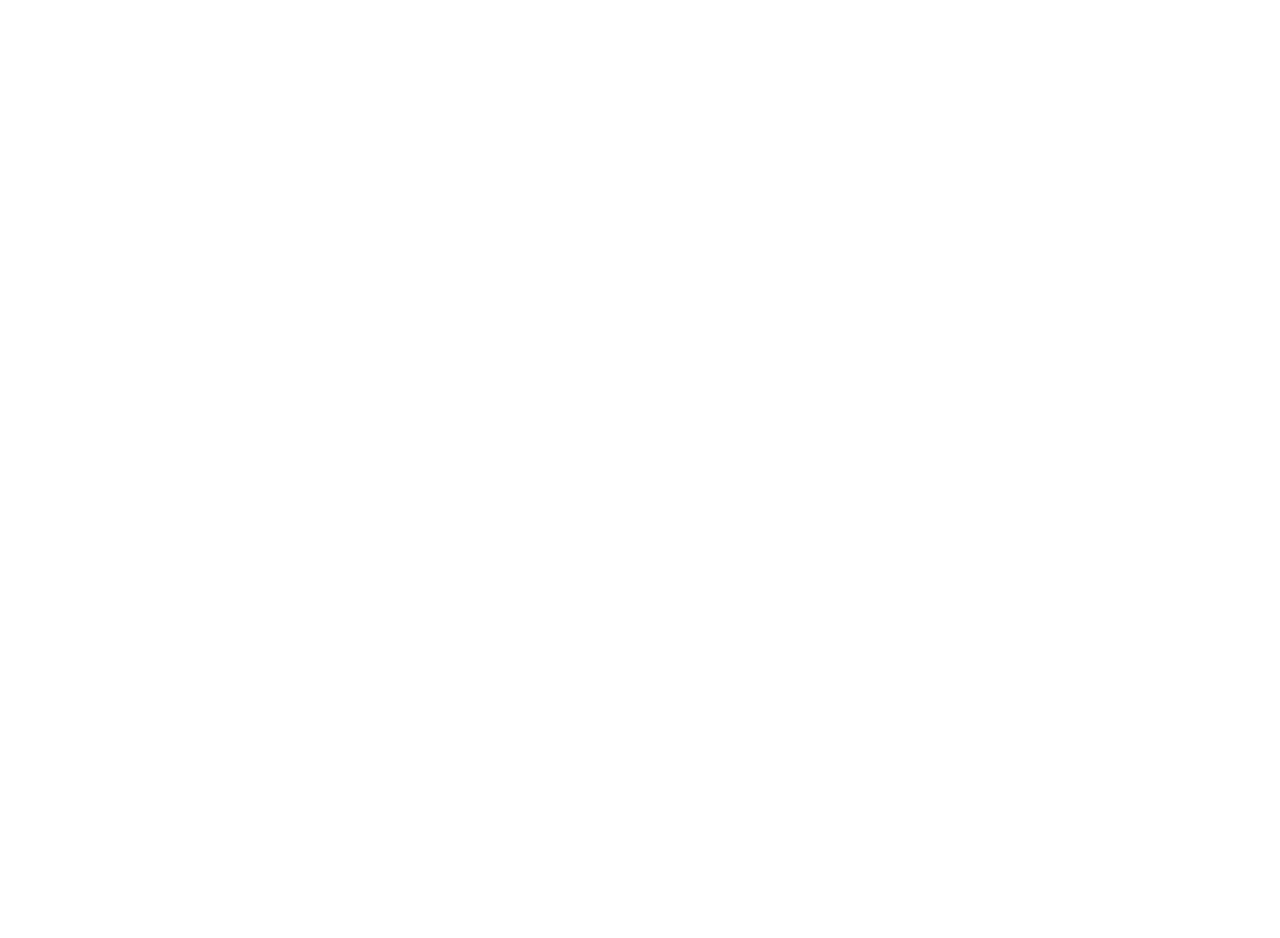
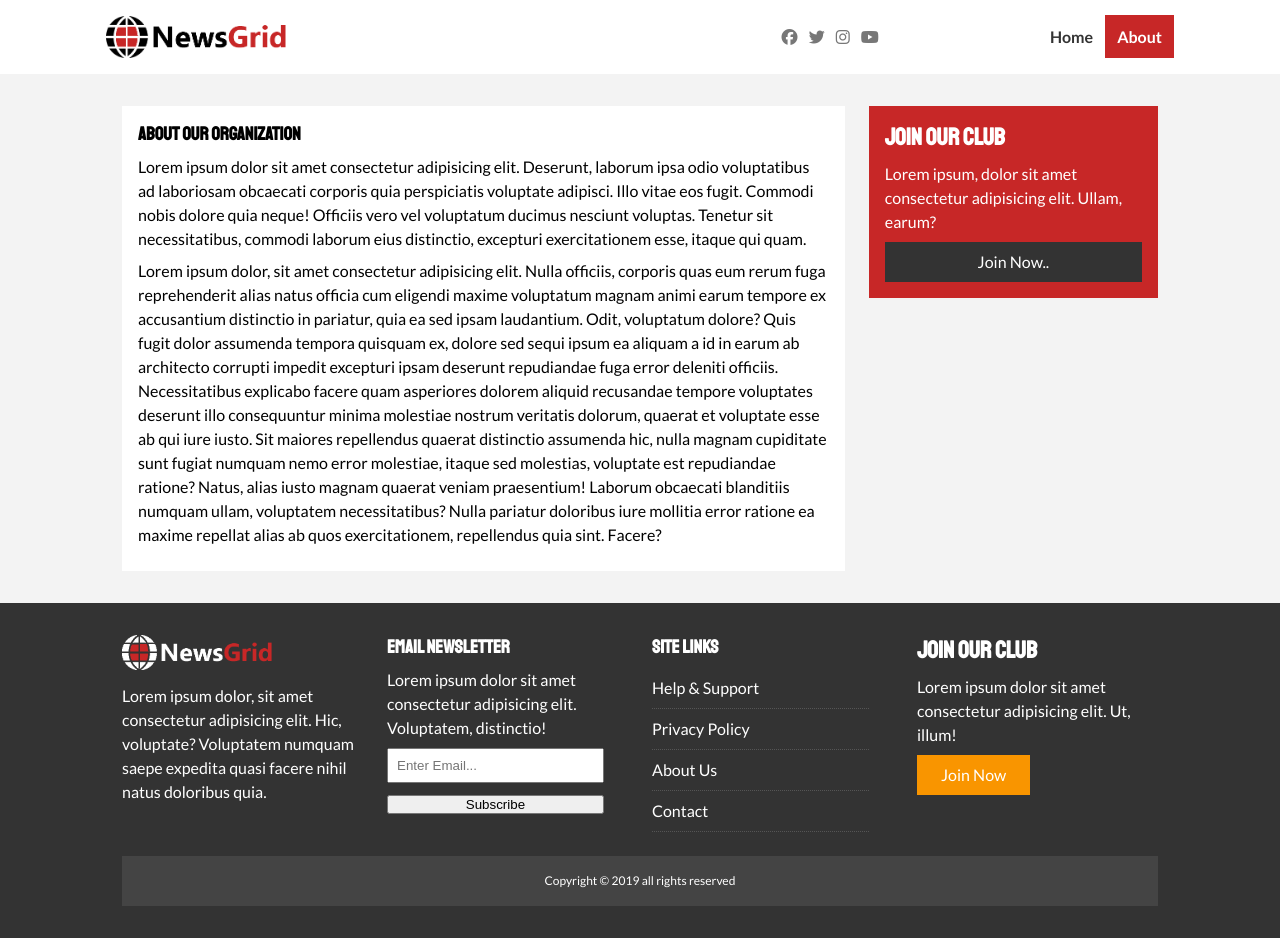
Before and after one commit to yosif-khaled/Code_Following_Others_PRV, a plain HTML site: page Traversy/Newsgrid_Site/about.html in a window 1280 px wide. Before the commit the page ends 800 px from the top, so only its background shows below. Drawn offline with Linux system fonts and the light colour scheme.

Commit message:
finished main and about

```diff
--- a/Traversy/Newsgrid_Site/about.html
+++ b/Traversy/Newsgrid_Site/about.html
@@ -0,0 +1,91 @@
+<!DOCTYPE html>
+<html lang="en">
+<head>
+
+  <meta charset="UTF-8">
+  <meta name="viewport" content="width=device-width, initial-scale=1.0">
+
+  <title>News Grid | About</title>
+
+  <link rel="stylesheet" href="css/style.css">
+  <link rel="stylesheet" media="screen and (max-width: 768px)" href="css/mobile.css">
+
+  <script src="https://kit.fontawesome.com/2bae9d9771.js" crossorigin="anonymous"></script>
+
+  <link rel="shortcut icon" type="image/x-icon" href="favicon.ico">
+
+</head>
+<body>
+
+  <!-- Navbar -->
+  <nav id="main-nav">
+    <div class="container">
+      <img src="img/logo.png" alt="logo" class="logo">
+      <div class="social">
+        <a href="https:/facebook.com"><i class="fab fa-facebook fa2x"></i></a>
+        <a href="https:/facebook.com"><i class="fab fa-twitter fa2x"></i></a>
+        <a href="https:/facebook.com"><i class="fab fa-instagram fa2x"></i></a>
+        <a href="https:/facebook.com"><i class="fab fa-youtube fa2x"></i></a>
+      </div>
+      <ul>
+        <li><a href="index.html">Home</a></li>
+        <li><a class="current" href="about.html">About</a></li>
+      </ul>
+    </div>
+  </nav>
+
+  <section id="about">
+    <div class="container">
+        <div class="page-container">
+            <article class="card">
+              <h1 class="l-heading">About Our Organization</h1>
+              <p>Lorem ipsum dolor sit amet consectetur adipisicing elit. Deserunt, laborum ipsa odio voluptatibus ad laboriosam obcaecati corporis quia perspiciatis voluptate adipisci. Illo vitae eos fugit. Commodi nobis dolore quia neque! Officiis vero vel voluptatum ducimus nesciunt voluptas. Tenetur sit necessitatibus, commodi laborum eius distinctio, excepturi exercitationem esse, itaque qui quam.</p>
+              <p>Lorem ipsum dolor, sit amet consectetur adipisicing elit. Nulla officiis, corporis quas eum rerum fuga reprehenderit alias natus officia cum eligendi maxime voluptatum magnam animi earum tempore ex accusantium distinctio in pariatur, quia ea sed ipsam laudantium. Odit, voluptatum dolore? Quis fugit dolor assumenda tempora quisquam ex, dolore sed sequi ipsum ea aliquam a id in earum ab architecto corrupti impedit excepturi ipsam deserunt repudiandae fuga error deleniti officiis. Necessitatibus explicabo facere quam asperiores dolorem aliquid recusandae tempore voluptates deserunt illo consequuntur minima molestiae nostrum veritatis dolorum, quaerat et voluptate esse ab qui iure iusto. Sit maiores repellendus quaerat distinctio assumenda hic, nulla magnam cupiditate sunt fugiat numquam nemo error molestiae, itaque sed molestias, voluptate est repudiandae ratione? Natus, alias iusto magnam quaerat veniam praesentium! Laborum obcaecati blanditiis numquam ullam, voluptatem necessitatibus? Nulla pariatur doloribus iure mollitia error ratione ea maxime repellat alias ab quos exercitationem, repellendus quia sint. Facere?</p>
+            </article>
+            <aside class="card bg-primary">
+              <h2>Join Our Club</h2>
+              <p>Lorem ipsum, dolor sit amet consectetur adipisicing elit. Ullam, earum?</p>
+              <a href="#" class="btn btn-dark btn-block">Join Now..</a>
+            </aside>
+          </div>
+      </div>
+  </section>
+
+  <!-- Footer -->
+  <footer id="main-footer" class="py-2">
+    <div class="container footer-container">
+      <div>
+        <img src="img/logo_light.png" alt="NewsGrid">
+        <p>Lorem ipsum dolor, sit amet consectetur adipisicing elit. Hic, voluptate? Voluptatem numquam saepe expedita quasi facere nihil natus doloribus quia.</p>
+      </div>
+      <div>
+        <h3>Email Newsletter</h3>
+        <p>Lorem ipsum dolor sit amet consectetur adipisicing elit. Voluptatem, distinctio!</p>
+        <form>
+          <input type="email" placeholder="Enter Email...">
+          <input type="submit" value="Subscribe" btn="btn btn-primary">
+        </form>
+      </div>
+      <div>
+        <h3>Site Links</h3>
+        <ul class="list">
+          <li><a href="#">Help & Support</a></li>
+          <li><a href="#">Privacy Policy</a></li>
+          <li><a href="#">About Us</a></li>
+          <li><a href="#">Contact</a></li>
+        </ul>
+      </div>
+      <div>
+        <h2>Join Our Club</h2>
+        <p>Lorem ipsum dolor sit amet consectetur adipisicing elit. Ut, illum!</p>
+        <a href="#" class="btn btn-secondary">Join Now</a>
+      </div>
+      <div>
+        <p>Copyright &copy; 2019 all rights reserved</p>
+      </div>
+    </div>
+  </footer>
+
+  <script></script>
+</body>
+</html>
--- a/Traversy/Newsgrid_Site/css/style.css
+++ b/Traversy/Newsgrid_Site/css/style.css
@@ -44,6 +44,10 @@ h1, h2, h3, h4, h5, h6{
     font-family: 'Staatliches', cursive;
     margin-bottom: .55rem;
     line-height: 1.3;
+}
+
+p{
+    margin: .5rem 0;
 }
 
 /* Utility */
@@ -104,6 +108,86 @@ h1, h2, h3, h4, h5, h6{
 
 .btn:hover{
     opacity: .9;
+}
+
+.card{
+    background: #fff;
+    padding: 1rem;
+}
+
+.bg-dark{
+    background: var(--dark-color);
+    color: #fff;
+}
+
+.bg-primary{
+    background: var(--primary-color);
+    color: #fff;
+}
+
+.bg-secondary{
+    background: var(--secondary-color);
+    color: #fff;
+}
+
+.py-1{
+    padding: 1.5rem 0;
+}
+
+.py-2{
+    padding: 2rem 0;
+}
+
+.py-3{
+    padding: 3rem 0;
+}
+
+.p-1{
+    padding: 1.5rem 0;
+}
+
+.p-2{
+    padding: 2rem 0;
+}
+
+.p-3{
+    padding: 3rem 0;
+}
+
+.bg-dark h1
+.bg-dark h2,
+.bg-dark h3,
+.bg-dark a,
+.bg-primary h1,
+.bg-primary h2,
+.bg-primary h3,
+.bg-primary a,
+.bg-secondary h1,
+.bg-secondary h2,
+.bg-secondary h3,
+.bg-secondary a{
+    color: #fff;
+}
+
+.list li{
+    padding: .5rem 0;
+    border-bottom: #555 dotted 1px;
+    width: 90%;
+}
+
+.list li a:hover{
+    color: var(--primary-color) !important;
+}
+
+.page-container{
+    display: grid;
+    grid-template-columns: 5fr 2fr;
+    margin: 2rem 0;
+    gap: 1.5rem;
+}
+
+.page-container > *:first-child{
+    grid-row: 1 / span 3;
 }
 
 /* Navigation */
@@ -188,3 +272,61 @@ h1, h2, h3, h4, h5, h6{
 #showcase .showcase-content p{
     margin-bottom: 1rem;
 }
+
+/* Home Articles */
+#home-articles .articles-container{
+    display: grid;
+    grid-template-columns: repeat(3, 1fr);
+    grid-gap: 1rem
+}
+
+#home-articles .articles-container > *:first-child,
+#home-articles .articles-container > *:last-child{
+    display: grid;
+    grid-template-columns: repeat(2, 1fr);
+    grid-gap: 1rem;
+    align-items: center;
+    grid-column: 1 / span 2;
+}
+
+#home-articles .articles-container > *:last-child{
+    grid-column: 2 / span 2;
+}
+
+/* Footer */
+#main-footer{
+    background: var(--dark-color);
+    color: #fff;
+}
+
+#main-footer img{
+    width: 150px;
+}
+
+#main-footer a{
+    color: #fff;
+}
+
+#main-footer .footer-container{
+    display: grid;
+    grid-template-columns: repeat(4, 1fr);
+    grid-gap: 1.5rem;
+}
+
+#main-footer .footer-container > *:last-child{
+    background: #444;
+    grid-column: 1 / span 4;
+    padding: .5rem;
+    text-align: center;
+    font-size: .75rem;
+}
+
+#main-footer .footer-container input[type='email']{
+    width: 90%;
+    padding: .5rem;
+    margin-bottom: .5rem;
+}
+
+#main-footer .footer-container input[type='submit']{
+    width: 90%;
+}
```
Also changed, not shown: Traversy/Newsgrid_Site/index.html (+71 -1 lines).
